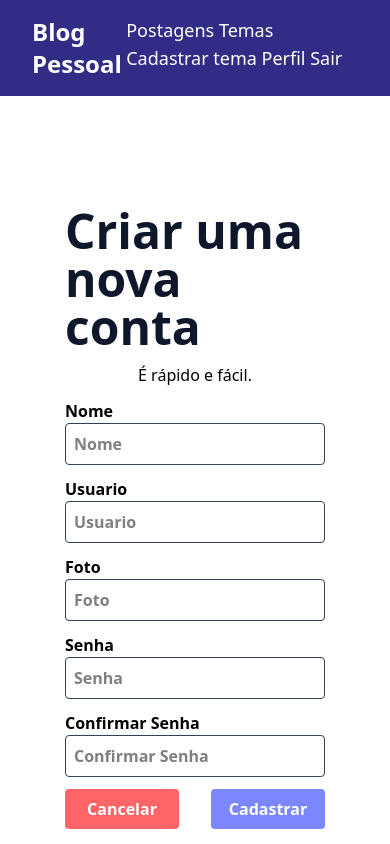
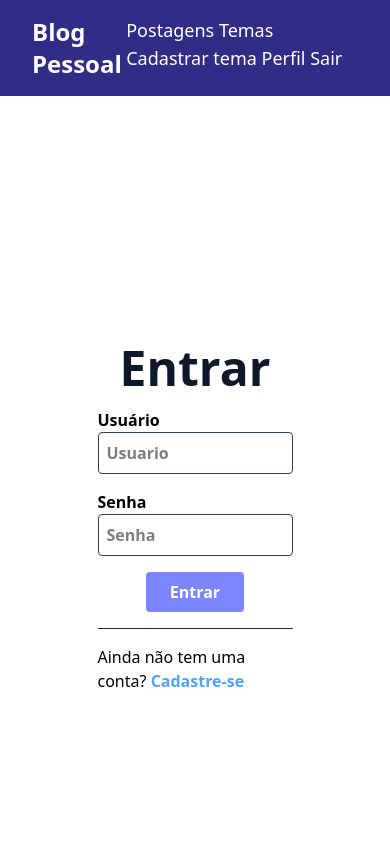
Before and after one commit to sonyflavio/blog-pessoal-frontend, a React (Vite) app: page / in a window 390 px wide. Shown: the top 844 px of the page. Built offline with nearby package versions, Linux system fonts and the light colour scheme.

Commit message:
Criando página de login e configurando rotas

```diff
--- a/src/App.tsx
+++ b/src/App.tsx
@@ -3,6 +3,7 @@
 import Navbar from './components/navbar/Navbar'
 import Home from './pages/home/Home'
 import Cadastro from './pages/cadastro/Cadastro'
+import Login from './pages/login/Login'
 
 
 function App() {
@@ -12,8 +13,10 @@
         <Navbar />
         <div className="min-h-[80vh]">
           <Routes>
+            <Route path="/" element={<Login />} />
+            <Route path="/login" element={<Login />} />
             <Route path="/home" element={<Home />} />
-            <Route path="/" element={<Cadastro />} />
+            <Route path="/cadastro" element={<Cadastro />} />
           </Routes>
         </div>
         <Footer />
--- a/src/pages/cadastro/Cadastro.tsx
+++ b/src/pages/cadastro/Cadastro.tsx
@@ -1,3 +1,4 @@
+
 function Cadastro() {
   return (
     <>
@@ -60,21 +61,20 @@
               className="border-1 border-slate-700 rounded p-2"
             />
           </div>
-          <div className="flex justify-around w-full gap-8">
-            <button
-              type='reset'
-              className='rounded text-white bg-red-400 hover:bg-red-700 w-1/2 py-2'
-            >
-              Cancelar
-            </button>
+          <div className="flex flex-col items-center w-full gap-3 mt-4">
     <button
       type='submit'
-              className='rounded text-white bg-indigo-400
-                         hover:bg-indigo-900 w-1/2 py-2
-                         flex justify-center'
+      className='rounded text-white bg-indigo-400 hover:bg-indigo-900 w-1/2 py-2'
     >
       Cadastrar
     </button>
+
+    <a
+  href="/login"
+  className='rounded text-blue-400 font-normal hover:underline no-underline'
+>
+  Já tem uma conta?
+</a>
   </div>
 </form>
       </div>
--- /dev/null
+++ b/src/pages/login/Login.tsx
@@ -0,0 +1,54 @@
+import { Link } from "react-router-dom";
+
+function Login() {
+
+  return (
+    <>
+      <div className="grid grid-cols-1 lg:grid-cols-2 h-screen place-items-center font-bold ">
+        <form className="flex justify-center items-center flex-col w-1/2 gap-4" >
+          <h2 className='text-slate-900 text-5xl '>Entrar</h2>
+          <div className="flex flex-col w-full">
+            <label htmlFor="usuario">Usuário</label>
+            <input
+              type="text"
+              id="usuario"
+              name="usuario"
+              placeholder="Usuario"
+              className="border-1 border-slate-700 rounded p-2"
+            />
+          </div>
+          <div className="flex flex-col w-full">
+            <label htmlFor="senha">Senha</label>
+            <input
+              type="password"
+              id="senha"
+              name="senha"
+              placeholder="Senha"
+              className="border-1 border-slate-700 rounded p-2"
+            />
+          </div>
+          <button
+            type='submit'
+            className="rounded bg-indigo-400 flex justify-center
+                       hover:bg-indigo-900 text-white w-1/2 py-2">
+            <span>Entrar</span>
+          </button>
+
+          <hr className="border-slate-800 w-full" />
+
+          <p className="font-normal">
+            Ainda não tem uma conta?{' '}
+            <Link to="/cadastro" className="text-blue-400 font-bold hover:underline">
+              Cadastre-se
+            </Link>
+          </p>
+        </form>
+        <div className="bg-[url('https://ik.imagekit.io/cyxf3ndyl/tecv3.png?updatedAt=1761323113205')] lg:block hidden bg-no-repeat
+                        w-full min-h-screen bg-cover bg-center"
+        ></div>
+      </div>
+    </>
+  );
+}
+
+export default Login;
```
Lines whose indentation alone changed are shown as unchanged.
